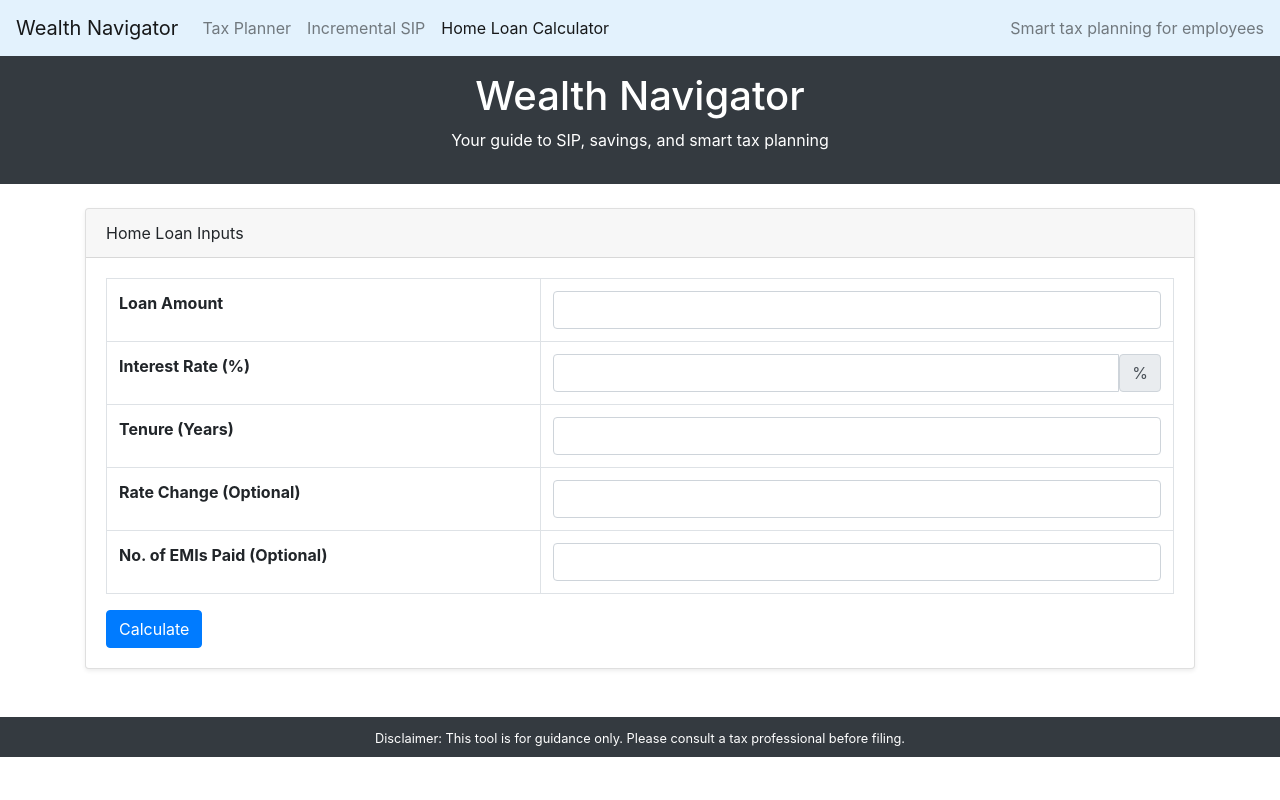
After one commit to rajesh2475/Financial-Planner, a Flask app: page /home/loan in a window 1280 px wide. The commit adds this page. Run offline with Flask 3, Linux system fonts and the light colour scheme; some libraries are stand-ins or nearby versions.

Commit message:
Home loan calculater

```diff
--- /dev/null
+++ b/app/routes/home_loan.py
@@ -0,0 +1,88 @@
+from flask import Blueprint, request, render_template, jsonify
+
+home_bp = Blueprint("home", __name__)
+
+def calculate_home_loan(loan_amount, annual_rate, tenure_years):
+    """
+    Calculate EMI and total repayment for a home loan.
+    loan_amount: principal
+    annual_rate: interest rate in percentage (e.g., 8.5 means 8.5%)
+    tenure_years: loan tenure in years
+    """
+    monthly_rate = (annual_rate / 100) / 12
+    months = tenure_years * 12
+
+    emi = loan_amount * monthly_rate * ((1 + monthly_rate) ** months) / (((1 + monthly_rate) ** months) - 1)
+    total_payment = emi * months
+
+    return {
+        "emi": round(emi, 2),
+        "total_payment": round(total_payment, 2),
+        "interest_paid": round(total_payment - loan_amount, 2)
+    }
+
+@home_bp.route("/loan", methods=["GET", "POST"])
+def loan_calculator():
+    if request.method == "GET":
+        form_data = {
+            "loanAmount": "",
+            "annualRate": "",
+            "tenureYears": "",
+            "rateChange": "",
+            "emisPaid": ""
+        }
+        return render_template("home_loan.html", form=form_data, result=None)
+
+    if request.method == "POST":
+        try:
+            loan_amount = float(request.form.get("loanAmount", 0))
+            annual_rate = float(request.form.get("annualRate", 0))
+            tenure_years = int(request.form.get("tenureYears", 0))
+
+            base_result = calculate_home_loan(loan_amount, annual_rate, tenure_years)
+
+            # Scenario only if rateChange is provided
+            rate_change = request.form.get("rateChange")
+            scenario = None
+
+            if rate_change:
+                rate_change = float(rate_change)
+                emis_paid = int(request.form.get("emisPaid", 0))
+
+                months = tenure_years * 12
+                monthly_rate = (annual_rate / 100) / 12
+                emi = base_result["emi"]
+
+                # Remaining balance formula
+                outstanding = loan_amount * ((1 + monthly_rate) ** months - (1 + monthly_rate) ** emis_paid) / ((1 + monthly_rate) ** months - 1)
+
+                # New rate and tenure
+                new_rate = annual_rate + rate_change
+                new_months_left = months - emis_paid
+
+                new_result = calculate_home_loan(outstanding, new_rate, new_months_left / 12)
+
+                scenario = {
+                    "emis_paid": emis_paid,
+                    "rate_change": rate_change,
+                    "new_rate": new_rate,
+                    "outstanding": round(outstanding, 2),
+                    "new_emi": new_result["emi"],
+                    "new_total_payment": new_result["total_payment"],
+                    "new_tenure_months": round(new_months_left, 2),
+                    "change_in_total": round(new_result["total_payment"] - base_result["total_payment"], 2),
+                    "change_in_amount": round(new_result["total_payment"] - (emi * months), 2)
+                }
+
+            form_data = {
+                "loanAmount": loan_amount,
+                "annualRate": annual_rate,
+                "tenureYears": tenure_years,
+                "rateChange": rate_change,
+                "emisPaid": emis_paid
+            }
+
+            return render_template("home_loan.html", form=form_data, result=base_result, scenario=scenario)
+
+        except (TypeError, ValueError):
+            return jsonify({"error": "Invalid input"}), 400
--- a/templates/base.html
+++ b/templates/base.html
@@ -10,7 +10,7 @@
 
   <!-- Global Navigation Bar -->
   <nav class="navbar navbar-expand-lg navbar-light" style="background-color: #e3f2fd;">
-    <a class="navbar-brand" href="{{ url_for('home') }}">Wealth Navigator</a>
+    <a class="navbar-brand" href="{{ url_for('user.tax_compare') }}">Wealth Navigator</a>
     <button class="navbar-toggler" type="button" data-toggle="collapse" data-target="#navbarText"
             aria-controls="navbarText" aria-expanded="false" aria-label="Toggle navigation">
       <span class="navbar-toggler-icon"></span>
@@ -18,17 +18,17 @@
 
     <div class="collapse navbar-collapse" id="navbarText">
       <ul class="navbar-nav mr-auto">
-        <li class="nav-item {% if request.endpoint == 'home' %}active{% endif %}">
+        <!-- <li class="nav-item {% if request.endpoint == 'home' %}active{% endif %}">
           <a class="nav-link" href="{{ url_for('home') }}">Home</a>
-        </li>
+        </li> -->
         <li class="nav-item {% if request.endpoint == 'user.tax_compare' %}active{% endif %}">
           <a class="nav-link" href="{{ url_for('user.tax_compare') }}">Tax Planner</a>
         </li>
         <li class="nav-item {% if request.endpoint == 'sip.api_stepup' %}active{% endif %}">
           <a class="nav-link" href="{{ url_for('sip.api_stepup') }}">Incremental SIP</a>
         </li>
-        <li class="nav-item">
-          <a class="nav-link" href="#">Pricing</a>
+        <li class="nav-item {% if request.endpoint == 'home.loan_calculator' %}active{% endif %}">
+          <a class="nav-link" href="{{ url_for('home.loan_calculator') }}">Home Loan Calculator</a>
         </li>
       </ul>
       <span class="navbar-text">
--- /dev/null
+++ b/templates/home_loan.html
@@ -0,0 +1,91 @@
+{% extends "base.html" %}
+{% block title %}Home Loan Calculator{% endblock %}
+
+{% block content %}
+<div class="card shadow-sm mb-4">
+  <div class="card-header fw-semibold">Home Loan Inputs</div>
+  <div class="card-body">
+    <form method="POST" action="{{ url_for('home.loan_calculator') }}">
+      <table class="table table-bordered">
+        <tr>
+          <th>Loan Amount</th>
+          <td><input type="number" name="loanAmount" value="{{ form.loanAmount }}" class="form-control"></td>
+        </tr>
+        <tr>
+          <th>Interest Rate (%)</th>
+          <td>
+            <div class="input-group">
+              <input type="number" step="0.01" max="100" name="annualRate" value="{{ form.annualRate }}" class="form-control">
+              <span class="input-group-text">%</span>
+            </div>
+          </td>
+        </tr>
+        <tr>
+          <th>Tenure (Years)</th>
+          <td><input type="number" name="tenureYears" value="{{ form.tenureYears }}" class="form-control"></td>
+        </tr>
+        <tr>
+          <th>Rate Change (Optional)</th>
+          <td><input type="number" step="0.01" name="rateChange" value="{{ form.rateChange }}" class="form-control"></td>
+        </tr>
+        <tr>
+          <th>No. of EMIs Paid (Optional)</th>
+          <td><input type="number" name="emisPaid" value="{{ form.emisPaid }}" class="form-control"></td>
+        </tr>
+      </table>
+      <button type="submit" class="btn btn-primary">Calculate</button>
+    </form>
+  </div>
+</div>
+
+{% if result %}
+<div class="card shadow-sm">
+  <div class="card-header fw-semibold">Results</div>
+  <div class="card-body">
+    <div class="alert alert-info">
+      <strong>EMI:</strong> {{ result.emi }} <br>
+      <strong>Total Payment:</strong> {{ result.total_payment }} <br>
+      <strong>Interest Paid:</strong> {{ result.interest_paid }}
+    </div>
+  </div>
+</div>
+{% endif %}
+
+{% if scenario %}
+<div class="card shadow-sm mt-4">
+  <div class="card-header fw-semibold">Scenario After Rate Change</div>
+  <div class="card-body">
+    <table class="table table-bordered">
+      <tr>
+        <th>Rate Change</th>
+        <td>{{ scenario.rate_change }}%</td>
+      </tr>
+      <tr>
+        <th>No. of EMIs Paid</th>
+        <td>{{ scenario.emis_paid }}</td>
+      </tr>
+      <tr>
+        <th>Outstanding Loan</th>
+        <td>₹{{ scenario.outstanding }}</td>
+      </tr>
+      <tr>
+        <th>Change in Interest Rate</th>
+        <td>{{ scenario.new_rate }}%</td>
+      </tr>
+      <tr>
+        <th>New Tenure Left (months)</th>
+        <td>{{ scenario.new_tenure_months }}</td>
+      </tr>
+      <tr>
+        <th>Change in Total Amount to be Paid</th>
+        <td>₹{{ scenario.new_total_payment }}</td>
+      </tr>
+      <tr>
+        <th>Change in Amount to be Paid</th>
+        <td>₹{{ scenario.change_in_amount }}</td>
+      </tr>
+    </table>
+  </div>
+</div>
+{% endif %}
+{% endblock %}
```
Also changed, not shown: app/__init__.py (+7 -1 lines), app/routes/spi.py (+7 -7 lines), app/routes/user_routes.py (+1 -7 lines), app/utils/helpers.py (added, +12 -0 lines).
